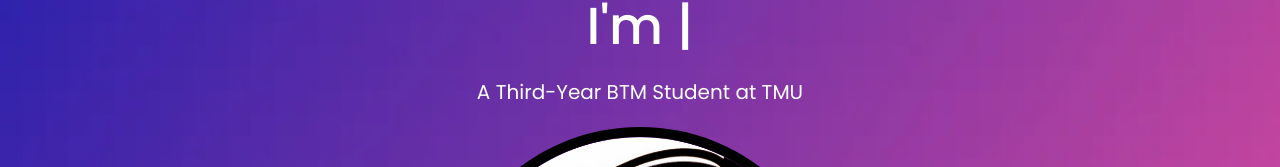
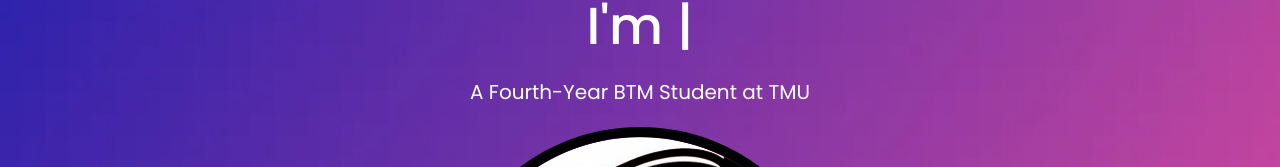
Before and after one commit to TylerHarn/tylerharn.github.io, a plain HTML site: page index.html in a window 1280 px wide. Shown: the part 203-370 px from the top of the page. Drawn offline with nearby package versions, Linux system fonts and the light colour scheme.

Commit message:
Update index.html

```diff
--- a/index.html
+++ b/index.html
@@ -61,7 +61,7 @@
               <div class="content-box text-center animated fadeInUp">
                   <h4>Welcome</h4>
                   <h1>I'm <span class="element" style="color:#00aeff;;font-weight:bold;"></span></h1>
-                  <p>A Third-Year BTM Student at TMU</p>
+                  <p>A Fourth-Year BTM Student at TMU</p>
                   <img src="images/Profile-Picture.png" alt="Cartoon avatar of a student with glasses using a laptop" class="img-fluid">
                   <a href="#about" class="btn" style="background-color: white; color: black; border: 2px solid black;"> <strong>About Me</strong></a>
                 </div>
```
